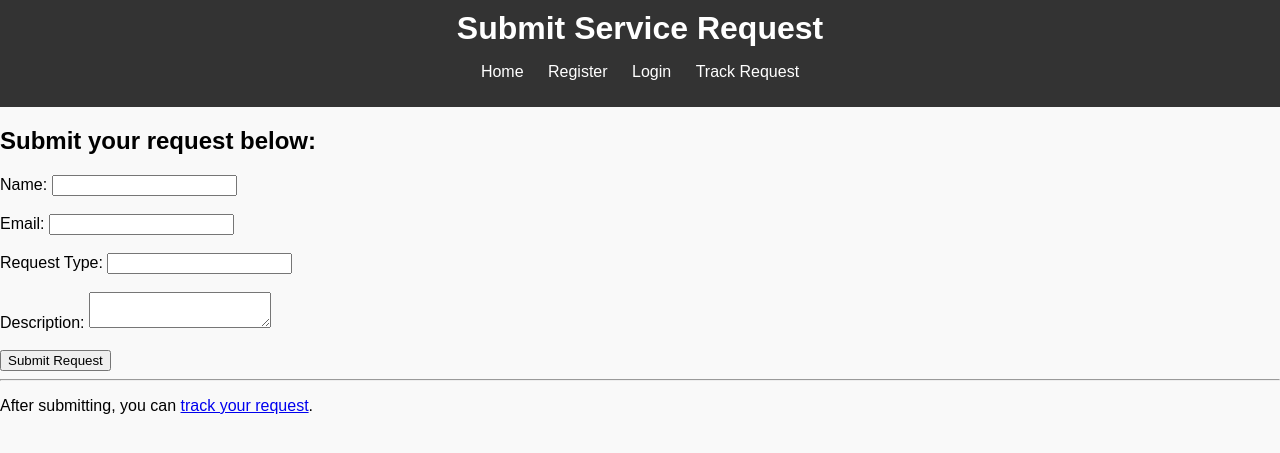
After one commit to OmShirke/Gas_Utilities_Customer_service, a Django app: page /services/submit/ in a window 1280 px wide. The commit adds this page. Shown: the top 453 px of the page. Run offline with Django 5.2, Linux system fonts and the light colour scheme; a user stored in the database is signed in.

Commit message:
submit request and track request feature added

```diff
--- a/customer_service/urls.py
+++ b/customer_service/urls.py
@@ -1,7 +1,9 @@
 from django.urls import path, include
 from . import views
+from django.contrib import admin
 
 urlpatterns = [
+    path('admin/', admin.site.urls),
     path('', views.user_home, name='home'),
     path('users/', include('users.urls')),
     path('services/', include('services.urls')),
--- a/services/forms.py
+++ b/services/forms.py
@@ -4,4 +4,12 @@ from .models import ServiceRequest
 class ServiceRequestForm(forms.ModelForm):
     class Meta:
         model = ServiceRequest
-        fields = ['request_type', 'description', 'attachment']
+        fields = ['customer_name', 'email','request_type', 'description']
+
+class ServiceRequestResponseForm(forms.ModelForm):
+    class Meta:
+        model = ServiceRequest
+        fields = ['response', 'status']  # Admin can update response and status
+        widgets = {
+            'response': forms.Textarea(attrs={'rows': 4, 'cols': 40}),
+        }
--- a/services/models.py
+++ b/services/models.py
@@ -1,4 +1,5 @@
 from django.db import models
+from django.contrib.auth.models import User
 
 class ServiceRequest(models.Model):
     STATUS_CHOICES = [
@@ -14,7 +15,9 @@ class ServiceRequest(models.Model):
     status = models.CharField(max_length=20, choices=STATUS_CHOICES, default='PENDING')
     created_at = models.DateTimeField(auto_now_add=True)
     updated_at = models.DateTimeField(auto_now=True)
-    attachment = models.FileField(upload_to='service_requests/', null=True, blank=True)
+
+    user = models.ForeignKey(User, on_delete=models.CASCADE)
+    response = models.TextField(null=True, blank=True)
 
     def __str__(self):
-        return f"{self.customer_name} - {self.request_type}"
+         return f"Request by {self.customer_name} ({self.status})"
--- /dev/null
+++ b/services/templates/services/submit_request.html
@@ -0,0 +1,63 @@
+<!DOCTYPE html>
+<html lang="en">
+  <head>
+    <meta charset="UTF-8" />
+    <meta name="viewport" content="width=device-width, initial-scale=1.0" />
+    <title>Submit Service Request</title>
+    {% load static %}
+    <link rel="stylesheet" href="{% static 'css/styles.css' %}" />
+  </head>
+  <body>
+    <header>
+      <h1>Submit Service Request</h1>
+      <nav>
+        <ul>
+          <li><a href="{% url 'home' %}">Home</a></li>
+          <li><a href="{% url 'users:register' %}">Register</a></li>
+          <li><a href="{% url 'users:login' %}">Login</a></li>
+          <li>
+            <a href="{% url 'services:track_request' %}">Track Request</a>
+          </li>
+        </ul>
+      </nav>
+    </header>
+
+    <main>
+      <h2>Submit your request below:</h2>
+      <form method="POST">
+        {% csrf_token %}
+        <label for="customer_name">Name:</label>
+        <input
+          type="text"
+          id="customer_name"
+          name="customer_name"
+          required
+        /><br /><br />
+
+        <label for="email">Email:</label>
+        <input type="email" id="email" name="email" required /><br /><br />
+
+        <label for="request_type">Request Type:</label>
+        <input
+          type="text"
+          id="request_type"
+          name="request_type"
+          required
+        /><br /><br />
+
+        <label for="description">Description:</label>
+        <textarea id="description" name="description" required></textarea
+        ><br /><br />
+
+        <button type="submit">Submit Request</button>
+      </form>
+
+      <hr />
+
+      <p>
+        After submitting, you can
+        <a href="{% url 'services:track_request' %}">track your request</a>.
+      </p>
+    </main>
+  </body>
+</html>
--- a/services/templates/submit_request.html
+++ /dev/null
@@ -1,4 +0,0 @@
-<form method="POST" enctype="multipart/form-data">
-  {% csrf_token %} {{ form.as_p }}
-  <button type="submit">Submit Request</button>
-</form>
--- a/services/urls.py
+++ b/services/urls.py
@@ -1,7 +1,10 @@
 from django.urls import path
 from . import views
 
+app_name = 'services'
+
 urlpatterns = [
-    path('', views.services, name='services'),
-    path('track-request/', views.track_request, name='track_request'),
+    path('submit/', views.submit_request, name='submit_request'),
+    path('respond/<int:request_id>/', views.respond, name='respond'),
+    path('track/', views.track_request, name='track_request'),
 ]
--- a/services/views.py
+++ b/services/views.py
@@ -1,13 +1,45 @@
-from django.shortcuts import render
+from django.shortcuts import render, get_object_or_404, redirect
 from .models import ServiceRequest
+from django.contrib import messages
+from .forms import ServiceRequestForm, ServiceRequestResponseForm
+from django.http import Http404
+from django.contrib.auth.decorators import login_required
 
-def services(request):
-    services = ServiceRequest.objects.all()
-    return render(request, 'services/services.html', {'services': services})
+@login_required
+def submit_request(request):
+    if request.method == 'POST':
+        form = ServiceRequestForm(request.POST)
+        if form.is_valid():
+            service_request = form.save(commit=False)
+            service_request.user = request.user  # Associate the request with the logged-in user
+            service_request.save()
+            messages.success(request, 'Your service request has been successfully submitted.')
 
+            # Redirect to home page
+            return redirect('home')
+    else:
+        form = ServiceRequestForm()
+
+    return render(request, 'services/submit_request.html', {'form': form})
+
+@login_required
 def track_request(request):
+    requests = ServiceRequest.objects.filter(user=request.user)
+    return render(request, 'services/track_request.html', {'requests': requests})
+
+def respond(request, request_id):
+    service_request = get_object_or_404(ServiceRequest, id=request_id)
+
+    # Check if the logged-in user is an admin or the owner of the request
+    if not request.user.is_staff and request.user != service_request.user:
+        raise Http404("You are not allowed to respond to this request.")
+
     if request.method == 'POST':
-        request_title = request.POST.get('request_title')
-        ServiceRequest.objects.create(title=request_title, status="Pending")
-        return redirect('services')
-    return render(request, 'services/track_request.html')
+        form = ServiceRequestResponseForm(request.POST, instance=service_request)
+        if form.is_valid():
+            form.save()
+            return redirect('services:track_request')  # Redirect to track request page
+    else:
+        form = ServiceRequestResponseForm(instance=service_request)
+
+    return render(request, 'services/respond.html', {'form': form, 'service_request': service_request})
--- a/customer_service/static/css/styles.css
+++ b/static/css/styles.css
@@ -25,3 +25,11 @@ header nav ul li a {
     color: white;
     text-decoration: none;
 }
+.messages {
+    background-color: #f8d7da;
+    color: #721c24;
+    padding: 10px;
+    margin: 10px 0;
+    border: 1px solid #f5c6cb;
+    border-radius: 5px;
+}
--- a/users/urls.py
+++ b/users/urls.py
@@ -1,6 +1,7 @@
 from django.urls import path
 from . import views
 
+app_name='users'
 urlpatterns = [
     path('login/', views.login_view, name='login'),
     path('register/', views.register_view, name='register'),
--- a/users/views.py
+++ b/users/views.py
@@ -7,7 +7,7 @@ def register_view(request):
         form = UserCreationForm(request.POST)
         if form.is_valid():
             form.save()
-            return redirect('login')
+            return redirect('users:login')
     else:
         form = UserCreationForm()
     return render(request, 'users/register.html', {'form': form})
```
Also changed, not shown: customer_service/settings.py (+9 -1 lines), customer_service/templates/home.html (+10 -3 lines), services/templates/home.html (deleted, +0 -12 lines), services/templates/services/respond.html (added, +29 -0 lines), services/templates/services/track_request.html (added, +59 -0 lines), services/templates/track_request.html (deleted, +0 -15 lines), db.sqlite3, services/migrations/0003_remove_servicerequest_attachment.py (added), services/migrations/0004_servicerequest_user.py (added), services/migrations/0005_servicerequest_response.py (added).
